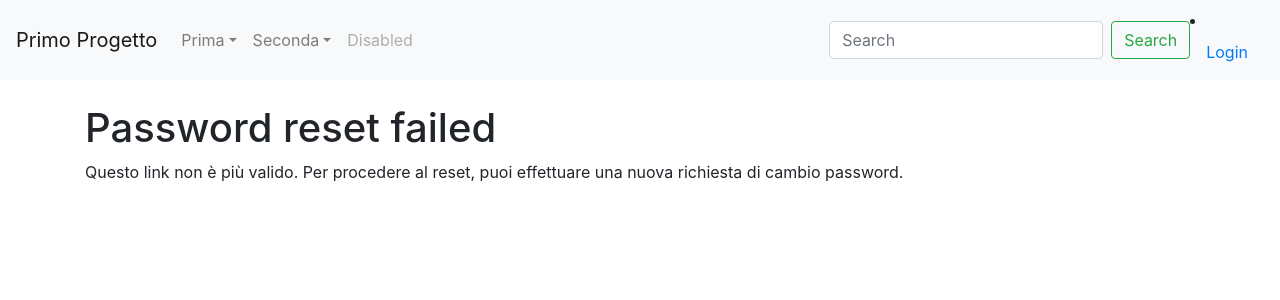
After one commit to ferraraleonardo/primo_progetto, a Django app: page /accounts/reset/1/1/ in a window 1280 px wide. The commit adds this page. Shown: the top 300 px of the page. Run offline with Django 5.2, Linux system fonts and the light colour scheme.

Commit message:
passo 24

```diff
--- a/primo_progetto/urls.py
+++ b/primo_progetto/urls.py
@@ -24,3 +24,8 @@ urlpatterns = [
     path('', index_root, name='index_root'),
     path('seconda_app/',include("seconda_app.urls",namespace="seconda_app")),
 ]
+
+#Add Django site authentication urls (for login, logout, password management)
+urlpatterns += [
+    path('accounts/', include('django.contrib.auth.urls')),
+]
--- a/templates/base.html
+++ b/templates/base.html
@@ -6,7 +6,11 @@
     <!-- Required meta tags -->
     <meta charset="utf-8" />
     <meta name="viewport" content="width=device-width, initial-scale=1, shrink-to-fit=no" />
-    <title>{% block title %} Primo progetto {% endblock title %}</title>
+    <title>
+      {% block title %}
+        Primo progetto
+      {% endblock %}
+    </title>
     <!-- Bootstrap CSS -->
     <link rel="stylesheet" href="https://cdn.jsdelivr.net/npm/bootstrap@4.5.3/dist/css/bootstrap.min.css" integrity="sha384-TX8t27EcRE3e/ihU7zmQxVncDAy5uIKz4rEkgIXeMed4M0jlfIDPvg6uqKI2xXr2" crossorigin="anonymous" />
   </head>
@@ -27,19 +31,19 @@
           <li class="nav-item dropdown">
             <a class="nav-link dropdown-toggle" href="#" id="navbarDropdown" role="button" data-toggle="dropdown" aria-haspopup="true" aria-expanded="false">Prima</a>
             <div class="dropdown-menu" aria-labelledby="navbarDropdown">
-              <a class="dropdown-item" href="{% url 'prima_app:index'%}">Index</a>
-              <a class="dropdown-item" href="{% url 'prima_app:homepage'%}">Home</a>
-              <a class="dropdown-item" href="{% url 'prima_app:chiSiamo'%}">Chi Siamo</a>
-              <a class="dropdown-item" href="{% url 'prima_app:variabili'%}">Variabili</a>
+              <a class="dropdown-item" href="{% url 'prima_app:index' %}">Index</a>
+              <a class="dropdown-item" href="{% url 'prima_app:homepage' %}">Home</a>
+              <a class="dropdown-item" href="{% url 'prima_app:chiSiamo' %}">Chi Siamo</a>
+              <a class="dropdown-item" href="{% url 'prima_app:variabili' %}">Variabili</a>
             </div>
           </li>
           <li class="nav-item dropdown">
             <a class="nav-link dropdown-toggle" href="#" id="navbarDropdown" role="button" data-toggle="dropdown" aria-haspopup="true" aria-expanded="false">Seconda</a>
             <div class="dropdown-menu" aria-labelledby="navbarDropdown">
-              <a class="dropdown-item" href="{% url 'seconda_app:es_if'%}">if</a>
-              <a class="dropdown-item" href="{% url 'seconda_app:if_else_elif'%}">ifelse</a>
-              <a class="dropdown-item" href="{% url 'seconda_app:es_for'%}">for</a>
-              </div>
+              <a class="dropdown-item" href="{% url 'seconda_app:es_if' %}">if</a>
+              <a class="dropdown-item" href="{% url 'seconda_app:if_else_elif' %}">ifelse</a>
+              <a class="dropdown-item" href="{% url 'seconda_app:es_for' %}">for</a>
+            </div>
           </li>
           <li class="nav-item">
             <a class="nav-link disabled" href="#" tabindex="-1" aria-disabled="true">Disabled</a>
@@ -49,9 +53,26 @@
           <input class="form-control mr-sm-2" type="search" placeholder="Search" aria-label="Search" />
           <button class="btn btn-outline-success my-2 my-sm-0" type="submit">Search</button>
         </form>
+        {% if request.user.is_authenticated %}
+        <li class="nav-item dropdown">
+          <a class="nav-link dropdown-toggle" href="#" id="navbarDropdown" role="button" data-toggle="dropdown" aria-haspopup="true" aria-expanded="false">{{ request.user.username }}</a>
+          <div class="dropdown-menu" aria-labelledby="navbarDropdown">
+            <div class="dropdown-divider"></div>
+            <form id="logout-form" action="{% url 'logout' %}" method="post">
+              {% csrf_token %}
+              <button class="btn ft-power" type="submit">Logout</button>
+            </form>
+          </div>
+        </li>
+      {% else %}
+        <li class="nav-item">
+          <a class="nav-link" href="{% url 'login' %}">Login</a>
+        </li>
+      {% endif %}
       </div>
     </nav>
     <div class="container my-4">
+
       <!-- servirà per inserire i contenuti della pagina -->
       {% block content %}
 
--- /dev/null
+++ b/templates/registration/logged_out.html
@@ -0,0 +1,5 @@
+{% extends "base.html" %}
+{% block content %}
+  <p>Logout effettuato</p>
+  <a href="{% url 'login'%}">Clicca qui per rieffettuare il login</a>
+{% endblock %}
--- /dev/null
+++ b/templates/registration/password_reset_complete.html
@@ -0,0 +1,5 @@
+{% extends "base.html" %}
+{% block content %}
+  <h1>Password cambiata con Successo!</h1>
+  <p><a href="{% url 'login' %}">Effettua il login</a></p>
+{% endblock %}
--- /dev/null
+++ b/templates/registration/password_reset_confirm.html
@@ -0,0 +1,28 @@
+{% extends "base.html" %}
+{% block content %}
+    {% if validlink %}
+        <p>Please enter (and confirm) your new password.</p>
+        <form action="" method="post">
+        {% csrf_token %}
+            <table>
+                <tr>
+                    <td>{{ form.new_password1.errors }}
+                        <label for="id_new_password1">Nuova password:</label></td>
+                    <td>{{ form.new_password1 }}</td>
+                </tr>
+                <tr>
+                    <td>{{ form.new_password2.errors }}
+                        <label for="id_new_password2">Conferma password:</label></td>
+                    <td>{{ form.new_password2 }}</td>
+                </tr>
+                <tr>
+                    <td></td>
+                    <td><input type="submit" value="Cambia la password" /></td>
+                </tr>
+            </table>
+        </form>
+    {% else %}
+        <h1>Password reset failed</h1>
+        <p>Questo link non è più valido. Per procedere al reset, puoi effettuare una nuova richiesta di cambio password.</p>
+    {% endif %}
+{% endblock %}
--- /dev/null
+++ b/templates/registration/password_reset_done.html
@@ -0,0 +1,4 @@
+{% extends "base.html" %}
+{% block content %}
+  <p>Ti abbiamo inviato via mail le istruzioni per il cambio password!. Visita la tua casella di posta e segui il link allegato per procedere.</p>
+{% endblock %}
--- /dev/null
+++ b/templates/registration/password_reset_email.html
@@ -0,0 +1,2 @@
+Qualcuno ha richiesto un password reset per l'account associato alla mail{{ email }}. Segui il link per procedere:
+{{ protocol}}://{{ domain }}{% url 'password_reset_confirm' uidb64=uid token=token %}
```
Also changed, not shown: primo_progetto/settings.py (+7 -0 lines), templates/registration/login.html (added, +23 -0 lines), templates/registration/password_reset_form.html (added, +11 -0 lines), db.sqlite3.
